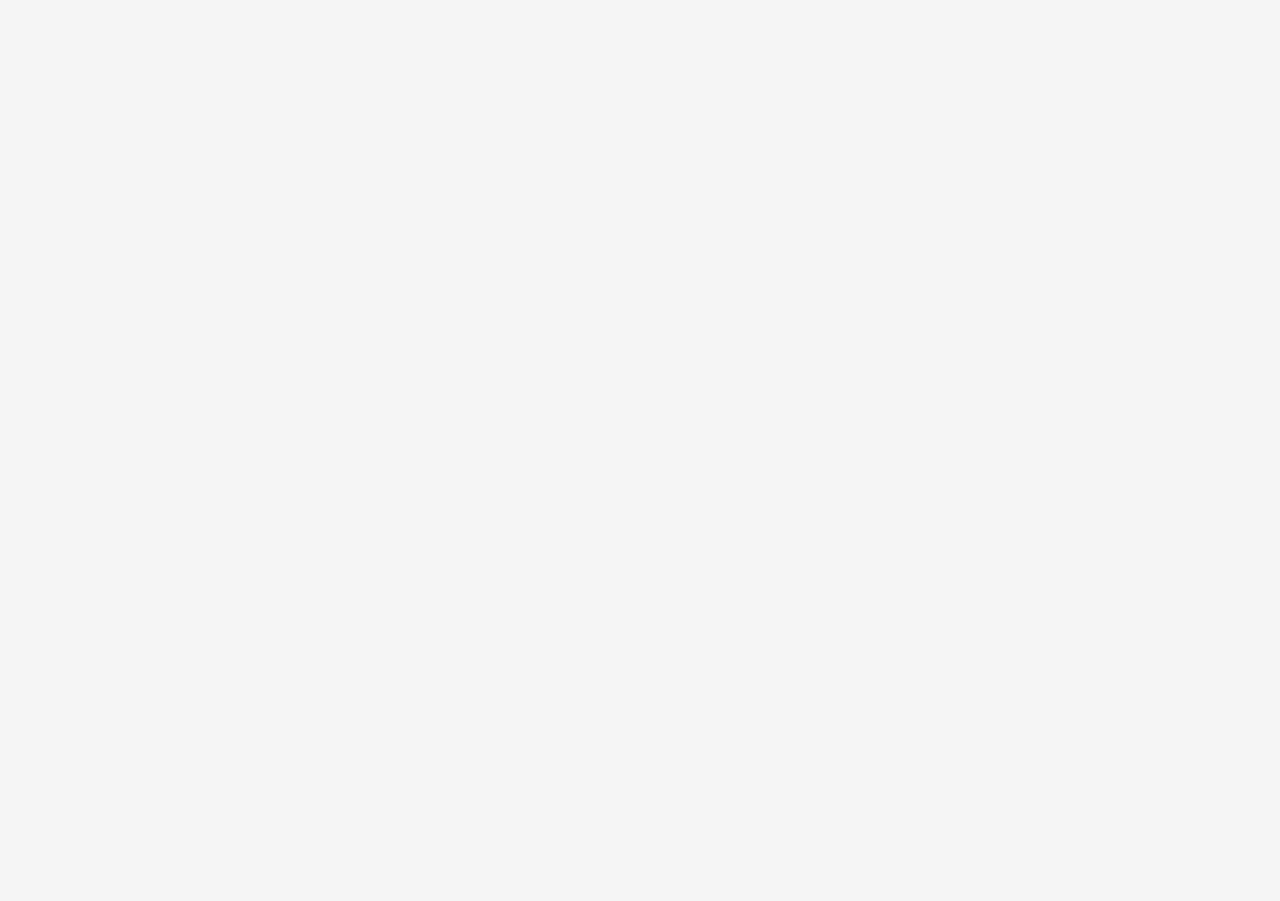
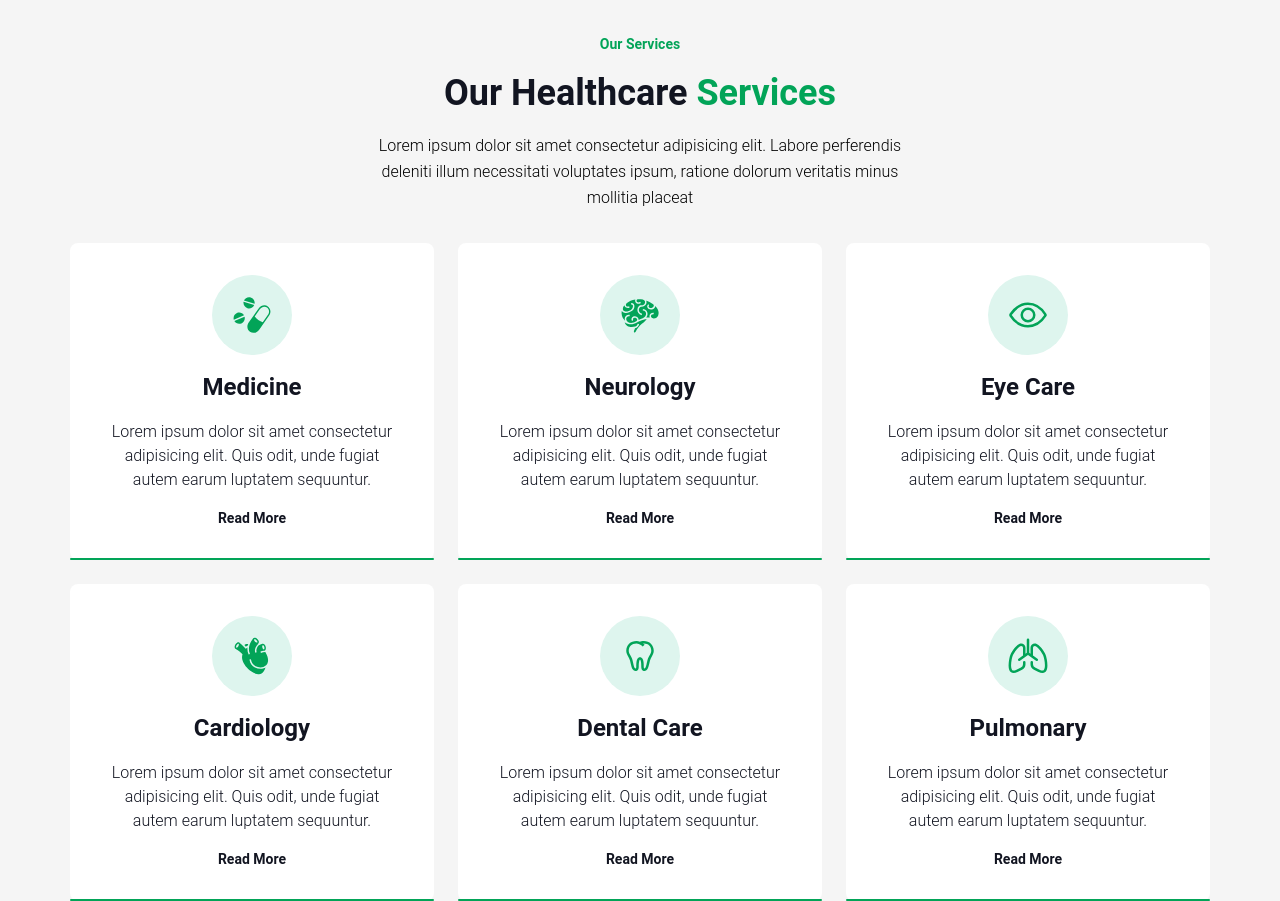
Before and after one commit to khanfaizanali07/advance-pharma-fe, a Next.js app: page / in a window 1280 px wide. Shown: the part 1280-2181 px from the top of the page. Before the commit the page ends 1234 px from the top, so only its background shows below. Built offline with nearby package versions, Linux system fonts and the light colour scheme.

Commit message:
service card complete

```diff
--- /dev/null
+++ b/src/components/home/Services.jsx
@@ -0,0 +1,68 @@
+import React, { useState } from 'react'
+import { GiMedicines } from "react-icons/gi";
+import { GiBrain } from "react-icons/gi";
+import { IoEyeOutline } from "react-icons/io5";
+import { GiHeartOrgan } from "react-icons/gi";
+import { LiaToothSolid } from "react-icons/lia";
+import { BsLungs } from "react-icons/bs";
+import { Typography } from '@material-tailwind/react';
+const services = [
+    {
+        icon: <GiMedicines />,
+        heading: "Medicine",
+        para: "Lorem ipsum dolor sit amet consectetur adipisicing elit. Quis odit, unde fugiat autem earum luptatem sequuntur."
+    },
+    {
+        icon: <GiBrain />,
+        heading: "Neurology",
+        para: "Lorem ipsum dolor sit amet consectetur adipisicing elit. Quis odit, unde fugiat autem earum luptatem sequuntur."
+    },
+    {
+        icon: <IoEyeOutline />,
+        heading: "Eye Care",
+        para: "Lorem ipsum dolor sit amet consectetur adipisicing elit. Quis odit, unde fugiat autem earum luptatem sequuntur."
+    },
+    {
+        icon: <GiHeartOrgan />,
+        heading: "Cardiology",
+        para: "Lorem ipsum dolor sit amet consectetur adipisicing elit. Quis odit, unde fugiat autem earum luptatem sequuntur."
+    },
+    {
+        icon: <LiaToothSolid />,
+        heading: "Dental Care",
+        para: "Lorem ipsum dolor sit amet consectetur adipisicing elit. Quis odit, unde fugiat autem earum luptatem sequuntur."
+    },
+    {
+        icon: <BsLungs />,
+        heading: "Pulmonary",
+        para: "Lorem ipsum dolor sit amet consectetur adipisicing elit. Quis odit, unde fugiat autem earum luptatem sequuntur."
+    },
+]
+const Services = () => {
+    const [hoverIndex, setHoverIndex] = useState(-1);
+  return (
+    <div className="container mx-auto w-full mt-20">
+      <Typography className="text-sm font-semibold text-[#02a458] text-center">Our Services</Typography>
+      <Typography variant='h2' className="mt-4 text-center text-[#121521]">Our Healthcare <span className="text-[#02a458]">Services</span></Typography>
+      <div className="md:w-1/2 w-full mt-4 mx-auto">
+        <Typography variant='paragraph' className="w-full text-center">Lorem ipsum dolor sit amet consectetur adipisicing elit. Labore perferendis deleniti illum necessitati voluptates ipsum, ratione dolorum veritatis minus mollitia placeat</Typography>
+      </div>
+      <div className="grid grid-cols-3 mt-8 gap-6">
+        {
+            services.map((ser, i) =>
+                <div key={i+"ser"} className="bg-white z-20 p-8 relative w-full after:w-full after:absolute after:bottom-0 after:left-0 after:h-[2px] hover:after:h-full after:bg-[#02a458] flex flex-col justify-center items-center after:duration-500 after:rounded-lg after:z-0 rounded-lg" onMouseEnter={() => setHoverIndex(i)} onMouseLeave={() => setHoverIndex(-1)}>
+                    <div className={`h-20 w-20 flex justify-center items-center rounded-full text-[40px] text-[#02a458] bg-[#def5ee] duration-500 z-20 ${hoverIndex === i ? "rotate-onx-hover" : ""}`}>
+                                {ser.icon}
+                    </div>
+                    <Typography variant='h4' className={`mt-4 text-center z-20 duration-500 ${hoverIndex === i ? "text-white" : "text-[#121521]"} `}>{ser.heading}</Typography>
+                    <Typography className={`text-[16px] z-20 leading-6 text-justify mt-4 duration-500 ${hoverIndex === i ? "text-white" : "text-[#121521]"} text-center`}>{ser.para}</Typography>
+                    <Typography className={`text-sm font-semibold mt-4 cursor-pointer duration-500 z-20 ${hoverIndex === i ? "text-white" : "text-[#121521]"} hover:tracking-wider`}>Read More</Typography>
+                </div>
+            )
+        }
+      </div>
+    </div>
+  )
+}
+
+export default Services
--- a/src/pages/index.js
+++ b/src/pages/index.js
@@ -1,12 +1,14 @@
 import { Button, } from "@material-tailwind/react";
 import Slider from "@/components/home/Slider";
 import AboutHome from "@/components/home/AboutHome";
+import Services from "@/components/home/Services";
 
 export default function Home() {
   return (
     <div>
         <Slider/>
         <AboutHome/>
+        <Services/>
     </div>
   );
 }
--- a/src/styles/globals.css
+++ b/src/styles/globals.css
@@ -35,6 +35,12 @@ body {
   transform: rotate3d(0, 1, 0, 360deg);
 }
 
+.rotate-onx-hover {
+  /* transition: transform 0.8s ease-in-out; */
+  -webkit-transform: rotate(360deg);
+  transform: rotate(360deg);
+}
+
 /* .rotate-on-hover:hover {
 
 } */
```
